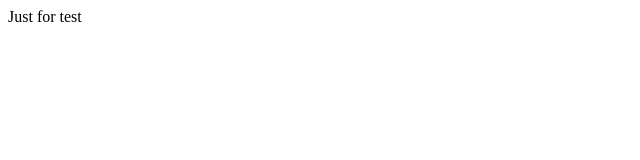
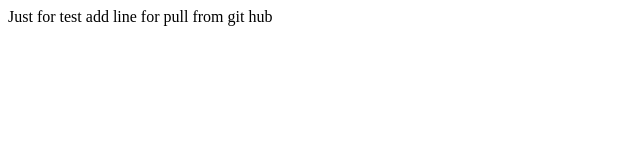
Before and after one commit to shsoltani/HTMLCSS, a plain HTML site: page index.html in a window 1280 px wide. Shown: the whole page, without its empty margins (0-640 px from the left). Drawn offline with Linux system fonts and the light colour scheme.

Commit message:
Update index.html in online github

```diff
--- a/index.html
+++ b/index.html
@@ -7,5 +7,6 @@
 </head>
 <body>
     Just  for test
+    add line for pull from git hub
 </body>
 </html>
```
